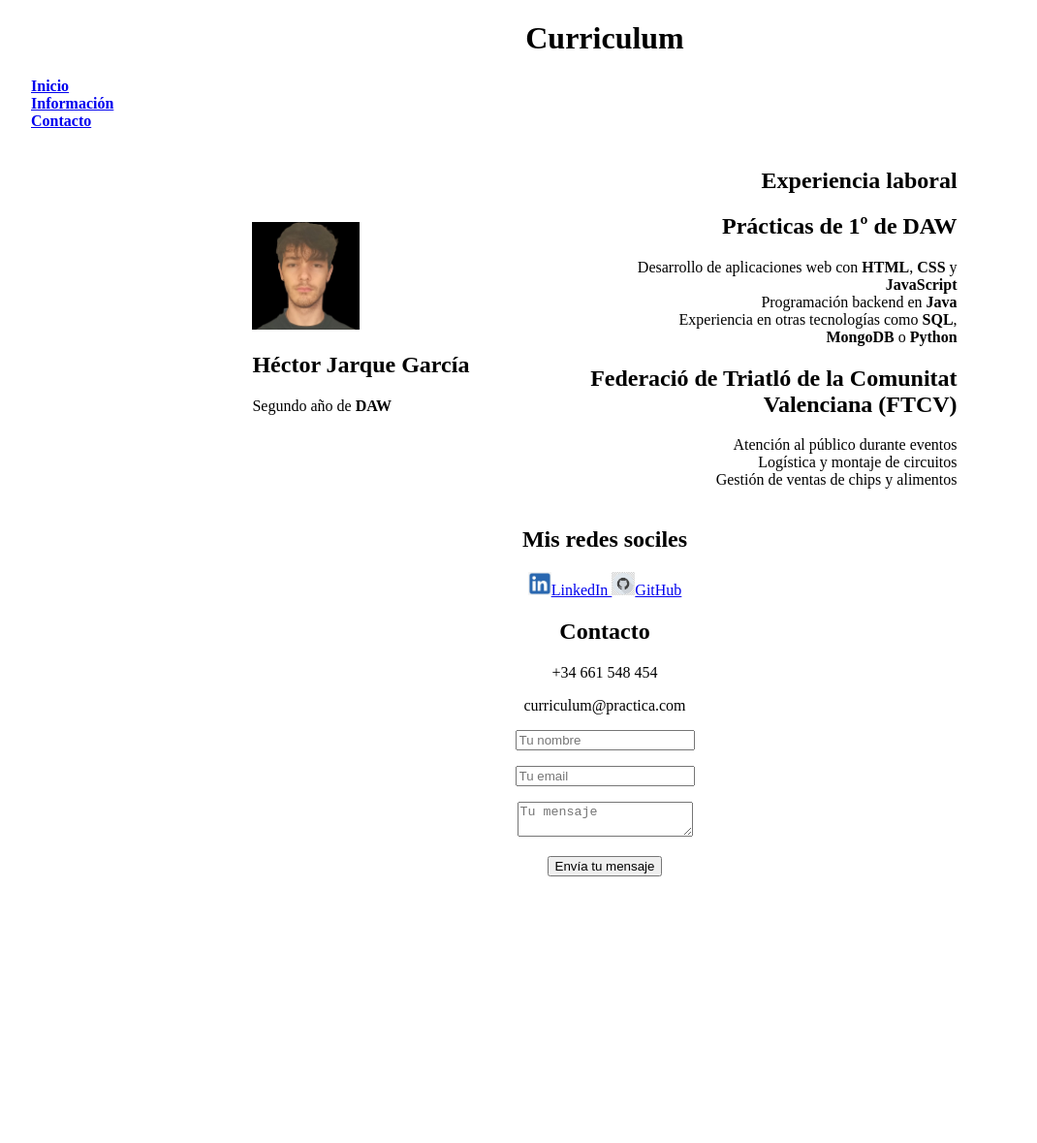
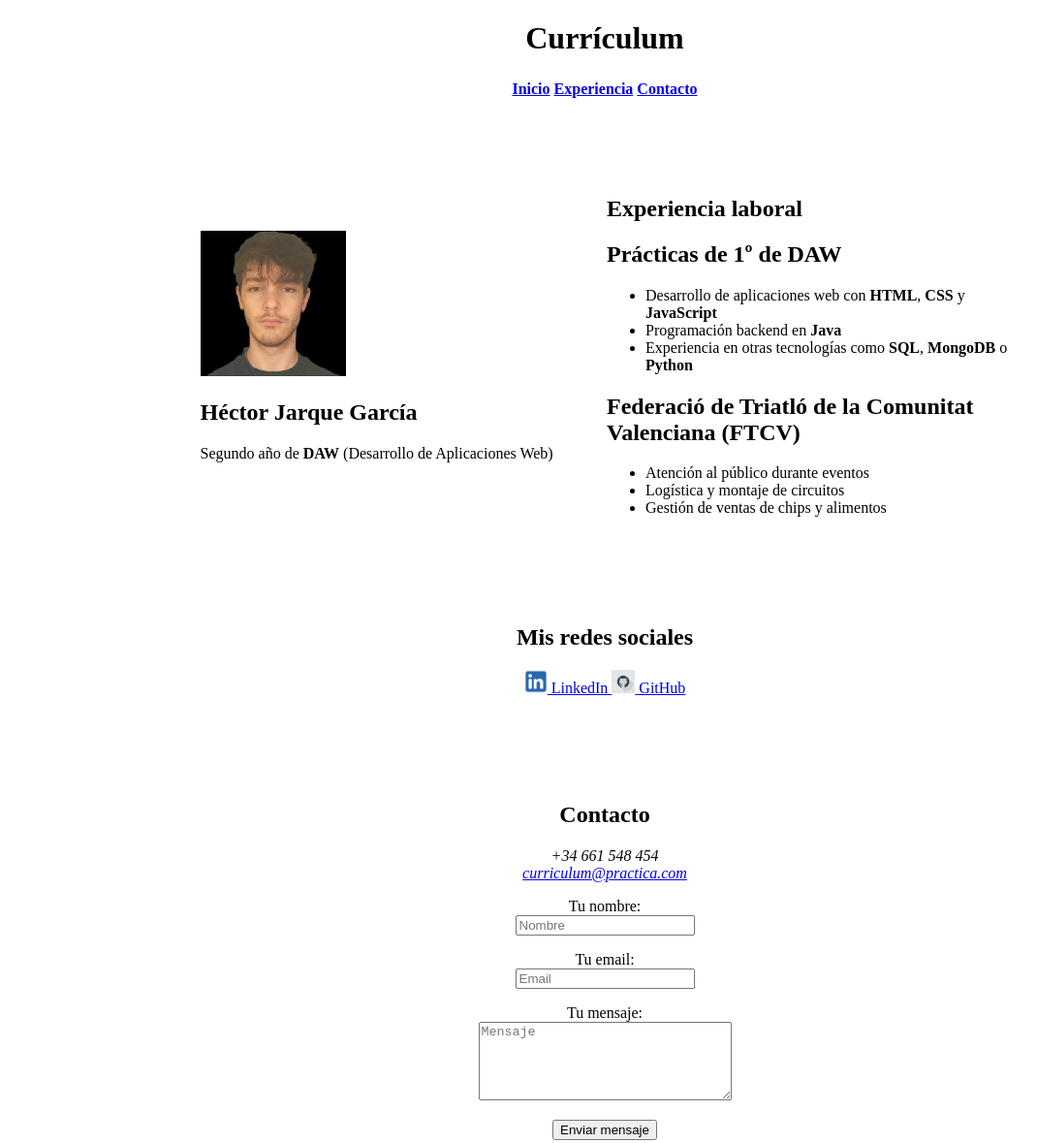
Before and after one commit to HectorProjectDAW/Curriculum_HTML_Only, a plain HTML site: page index.html in a window 1280 px wide. Shown: the whole page at 97% size, without its empty margins (16-1086 px from the left). Before the commit the page ends 920 px from the top, so only its background shows below. Drawn offline with Linux system fonts and the light colour scheme.

Commit message:
Update index.html

```diff
--- a/index.html
+++ b/index.html
@@ -1,88 +1,142 @@
 <!DOCTYPE html>
-<html lang="en">
+<html lang="es">
 <head>
     <meta charset="UTF-8">
     <meta name="viewport" content="width=device-width, initial-scale=1.0">
     <title>CV</title>
 </head>
+<body>
 
-    <header>
-        <h1 style="text-align: center;">Curriculum</h1>
+    <header align="center">
+        <h1>Currículum</h1>
+
         <nav>
-            <ul style="list-style-type: none; text-decoration: none;">
-                <li><a href="#perfil"><b>Inicio</b></a></li>
-                <li><a href="#social"><b>Información</b></a></li>
-                <li><a href="#contacto"><b>Contacto</b></a></li>
-            </ul>
+
+            <table align="center">
+                <tr>
+                    <td><a href="#perfil"><b>Inicio</b></a></td>
+                    <td><a href="#experiencia"><b>Experiencia</b></a></td>
+                    <td><a href="#contacto"><b>Contacto</b></a></td>
+                </tr>
+            </table>
+
         </nav>
     </header>
 
-    <section class="perfil" id="perfil">
+    <br>
+    <br>
+    <br>
+    <br>
 
-    <table width="58%" align="center">
+    <table width="67%" align="center">
         <tr>
-            <td align="left" width="45%">
-                <img src="images/Yo.jpg" alt="Foto de Héctor" width="34%">
+            <td>
 
+                <main>
+
+                    <table width="100%" style="vertical-align: top;">
+                        <tr>
+
+                            <td width="50%" id="perfil">
+                                <section>
+                                    <img src="images/Yo.jpg" alt="Foto de Héctor Jarque" width="150">
                                     <h2>Héctor Jarque García</h2>
-                <p>Segundo año de <b>DAW</b></p>
-
+                                    <p>Segundo año de <strong>DAW</strong> (Desarrollo de Aplicaciones Web)</p>
+                                </section>
                             </td>
 
-            <td align="right" valign="top" width="70%">
+                            <td width="50%" id="experiencia">
+
+                                <section>
 
                                     <h1>Experiencia laboral</h1>
+
+                                    <article>
                                         <h2>Prácticas de 1º de DAW</h2>
+                                        <ul>
 
-                <ul style="list-style-type: none;">
+                                            <li>Desarrollo de aplicaciones web con <strong>HTML</strong>, <strong>CSS</strong> y <strong>JavaScript</strong></li>
 
-                    <li>Desarrollo de aplicaciones web con <b>HTML</b>, <b>CSS</b> y <b>JavaScript</b></li>
-                    <li>Programación backend en <b>Java</b></li>
-                    <li>Experiencia en otras tecnologías como <b>SQL</b>, <b>MongoDB</b> o <b>Python</b></li>
-                </ul>
+                                            <li>Programación backend en <strong>Java</strong></li>
 
-                <h2>Federació de Triatló de la Comunitat Valenciana (FTCV)</h2>
-
-                <ul style="list-style-type: none;">
-
-                    <li>Atención al público durante eventos</li>
-                    <li>Logística y montaje de circuitos</li>
-                    <li>Gestión de ventas de chips y alimentos</li>
+                                            <li>Experiencia en otras tecnologías como <strong>SQL</strong>, <strong>MongoDB</strong> o <strong>Python</strong></li>
 
                                         </ul>
+                                    </article>
+
+                                    <article>
+                                        <h2>Federació de Triatló de la Comunitat Valenciana (FTCV)</h2>
+                                        <ul>
+                                            <li>Atención al público durante eventos</li>
+
+                                            <li>Logística y montaje de circuitos</li>
+
+                                            <li>Gestión de ventas de chips y alimentos</li>
+                                        </ul>
+                                    </article>
+
+                                </section>
+
                             </td>
                         </tr>
                     </table>
 
+                    <br>
+                    <br>
+                    <br>
+                    <br>
+                    <section id="social" align="center">
+                        <h2>Mis redes sociales</h2>
+                        <p>
+
+                            <a href="https://es.linkedin.com/in/hector-jarque-developer">
+                                <img src="images/Linkedin.png" alt="Logotipo de LinkedIn" width="24"> LinkedIn
+                            </a>
+
+                            <a href="https://github.com/HectorJarque">
+                                <img src="images/Github.png" alt="Logotipo de GitHub" width="24"> GitHub
+                            </a>
+
+                        </p>
                     </section>
 
+                </main>
 
-    <section id="social" align="center">
-        <h2>Mis redes sociles</h2>
-        <div>
-            <a href="https://es.linkedin.com/in/hector-jarque-developer">
-                <img src="images/Linkedin.png" alt="" width="24">LinkedIn
-            </a>
-            <a href="https://github.com/HectorJarque">
-                <img src="images/Github.png" alt="" width="24">GitHub
-            </a>
-        </div>
-    </section>
+                <br>
+                <br>
+                <br>
+                <br>
+                <footer id="contacto" align="center">
+                    <h2>Contacto</h2>
+                    <address>
+                        +34 661 548 454<br>
+                        <a href="mailto:curriculum@practica.com">curriculum@practica.com</a>
+                    </address>
 
-    <section id="contacto" align="center">
-            <h2>Contacto</h2>
-            <p> +34 661 548 454</p>
-            <p> curriculum@practica.com</p>
+                    <form action="mailto:curriculum@practica.com">
+                        <p>
+                            <label for="nombre">Tu nombre:</label><br>
+                            <input type="text" id="nombre" name="nombre" placeholder="Nombre" required>
+                        </p>
 
-        <!-- No se como hacer que se envíe a algun sitio -->
-        <form action="" method="" align="center">
-            <p><input type="text" placeholder="Tu nombre" required></p>
-            <p><input type="email" placeholder="Tu email" required></p>
-            <p><textarea placeholder="Tu mensaje" required></textarea></p>
-            <p><button type="submit">Envía tu mensaje</button></p>
+                        <p>
+                            <label for="email">Tu email:</label><br>
+                            <input type="email" id="email" name="email" placeholder="Email" required>
+                        </p>
+
+                        <p>
+                            <label for="mensaje">Tu mensaje:</label><br>
+                            <textarea id="mensaje" name="mensaje" rows="5" cols="30" placeholder="Mensaje" required></textarea>
+                        </p>
+
+                        <p>
+                            <button type="submit">Enviar mensaje</button>
+                        </p>
                     </form>
-
-    </section>
+                </footer>
+            </td>
+        </tr>
+    </table>
 
 </body>
 </html>
```
Lines whose indentation alone changed are shown as unchanged.
